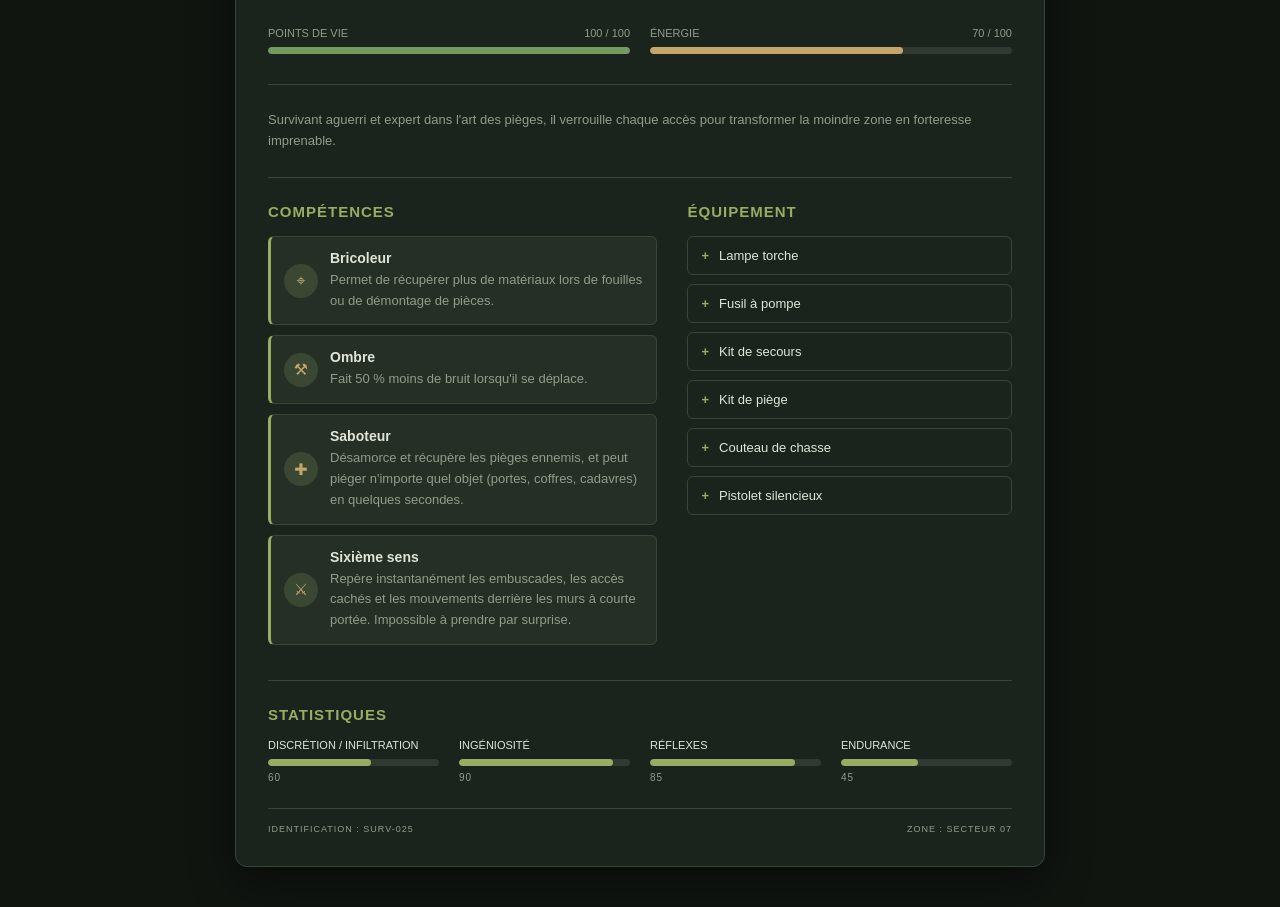
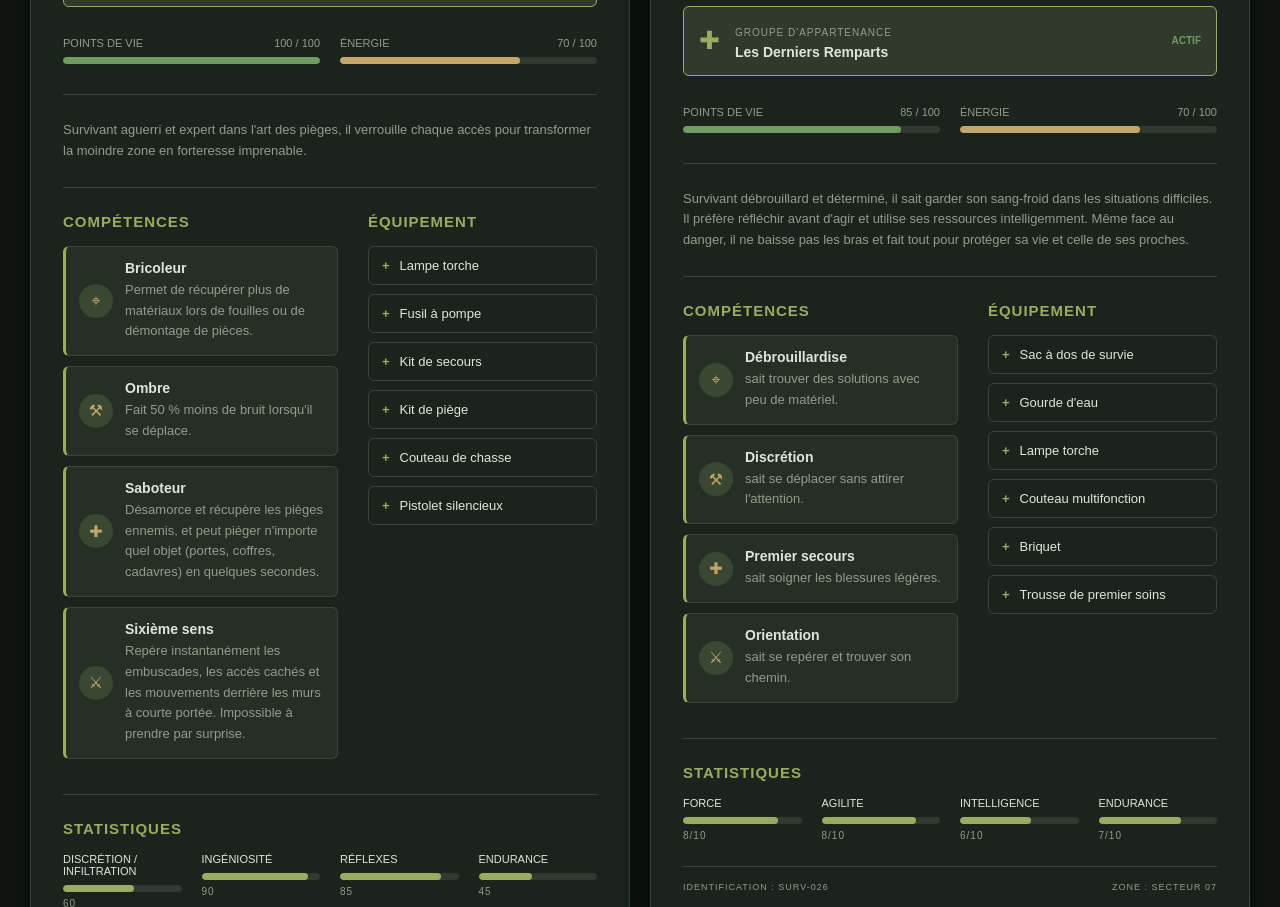
Before and after one commit to thomasdelacroix14/exo_scss, a website built with Vite: page exo_scss/index.html in a window 1280 px wide. Shown: the part 261-1168 px from the top of the page. Built offline with nearby package versions, Linux system fonts and the light colour scheme.

Commit message:
fiche corentin

```diff
--- a/exo_scss/index.html
+++ b/exo_scss/index.html
@@ -13,7 +13,7 @@
 
     <!-- IDENTITE -->
     <header class="character-header">
-      <div class="avatar">EW</div>
+      <div class="avatar">TD</div>
 
       <div class="identity">
         <h1>Thomas Delacroix</h1>
@@ -166,6 +166,160 @@
     </footer>
 
   </main>
+  <main class="survival-card">
+    <header class="character-header">
+      <div class="avatar">CL</div>
+
+      <div class="identity">
+        <h1>Corentin Lavarde</h1>
+        <p class="role">SURVIVANT</p>
+
+        <div class="badges">
+          <span class="badge badge-level">NIVEAU 5</span>
+          <span class="badge">SURVIVANT EXPERIMENTE</span>
+        </div>
+      </div>
+    </header>
+
+    <!-- FACTION -->
+    <section class="faction">
+      <div class="faction-icon">✚</div>
+      <div>
+        <small>GROUPE D'APPARTENANCE</small>
+        <h3>Les Derniers Remparts</h3>
+      </div>
+      <span class="status">ACTIF</span>
+    </section>
+
+    <!-- RESSOURCES -->
+    <section class="resources">
+      <div class="resource">
+        <div class="resource-info">
+          <span>POINTS DE VIE</span>
+          <span>85 / 100</span>
+        </div>
+        <div class="progress">
+          <div class="progress-fill health" style="width: 85%"></div>
+        </div>
+      </div>
+
+      <div class="resource">
+        <div class="resource-info">
+          <span>ÉNERGIE</span>
+          <span>70 / 100</span>
+        </div>
+        <div class="progress">
+          <div class="progress-fill energy"></div>
+        </div>
+      </div>
+    </section>
+
+    <!-- DESCRIPTION -->
+    <section class="description">
+      <p>
+        Survivant débrouillard et déterminé, il sait garder son sang-froid dans les situations difficiles. Il préfère réfléchir avant d'agir et utilise ses ressources intelligemment. Même face au danger, il ne baisse pas les bras et fait tout pour protéger sa vie et celle de ses proches.
+      </p>
+    </section>
+
+    <!-- COMPETENCES ET EQUIPEMENT -->
+    <section class="character-details">
+
+      <div class="skills">
+        <h2>COMPÉTENCES</h2>
+
+        <article class="skill">
+          <span class="skill-icon">⌖</span>
+          <div>
+            <h3>Débrouillardise</h3>
+            <p>sait trouver des solutions avec peu de matériel.</p>
+          </div>
+        </article>
+
+        <article class="skill">
+          <span class="skill-icon">⚒</span>
+          <div>
+            <h3>Discrétion</h3>
+            <p>sait se déplacer sans attirer l'attention.</p>
+          </div>
+        </article>
+
+        <article class="skill">
+          <span class="skill-icon">✚</span>
+          <div>
+            <h3>Premier secours</h3>
+            <p>sait soigner les blessures légères.</p>
+          </div>
+        </article>
+
+        <article class="skill">
+          <span class="skill-icon">⚔</span>
+          <div>
+            <h3>Orientation</h3>
+            <p>sait se repérer et trouver son chemin.</p>
+          </div>
+        </article>
+      </div>
+
+      <div class="equipment">
+        <h2>ÉQUIPEMENT</h2>
+
+        <ul>
+          <li>Sac à dos de survie</li>
+          <li>Gourde d'eau</li>
+          <li>Lampe torche</li>
+          <li>Couteau multifonction</li>
+          <li>Briquet</li>
+          <li>Trousse de premier soins</li>
+        </ul>
+      </div>
+
+    </section>
+
+    <!-- STATISTIQUES -->
+    <section class="statistics">
+      <h2>STATISTIQUES</h2>
+
+      <div class="stats-grid">
+        <div class="stat">
+          <span>FORCE</span>
+          <div class="progress">
+            <div class="progress-fill stat-fill" style="width: 80%"></div>
+          </div>
+          <small>8/10</small>
+        </div>
+
+        <div class="stat">
+          <span>AGILITE</span>
+          <div class="progress">
+            <div class="progress-fill stat-fill" style="width: 80%"></div>
+          </div>
+          <small>8/10</small>
+        </div>
+
+        <div class="stat">
+          <span>INTELLIGENCE</span>
+          <div class="progress">
+            <div class="progress-fill stat-fill" style="width: 60%"></div>
+          </div>
+          <small>6/10</small>
+        </div>
+
+        <div class="stat">
+          <span>ENDURANCE</span>
+          <div class="progress">
+            <div class="progress-fill stat-fill" style="width: 70%"></div>
+          </div>
+          <small>7/10</small>
+        </div>
+      </div>
+    </section>
+
+    <footer class="card-footer">
+      <span>IDENTIFICATION : SURV-026</span>
+      <span>ZONE : SECTEUR 07</span>
+    </footer>
+
+  </main>
 
 </body>
 </html>
--- a/exo_scss/scss/layout/_character-card.scss
+++ b/exo_scss/scss/layout/_character-card.scss
@@ -10,6 +10,7 @@
   border-radius: $radius-card;
 
   padding: 32px;
+  margin: 10px;
 
   box-shadow: 0 15px 45px rgba(0, 0, 0, 0.4);
 }
```
